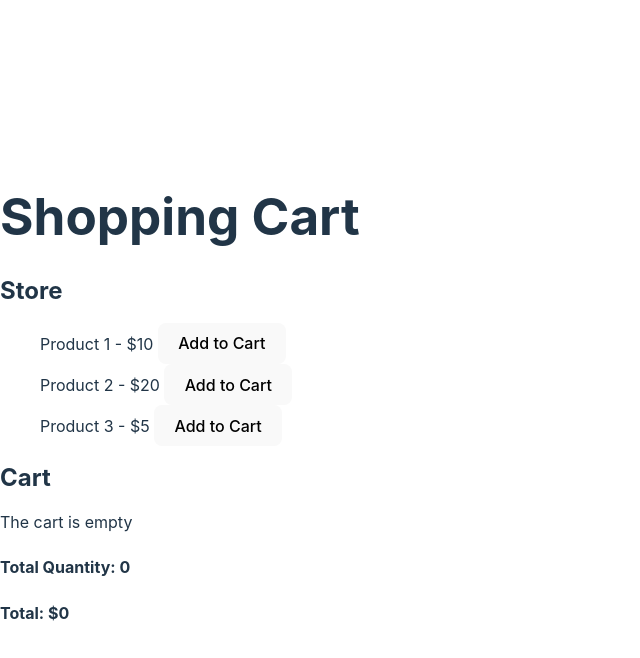
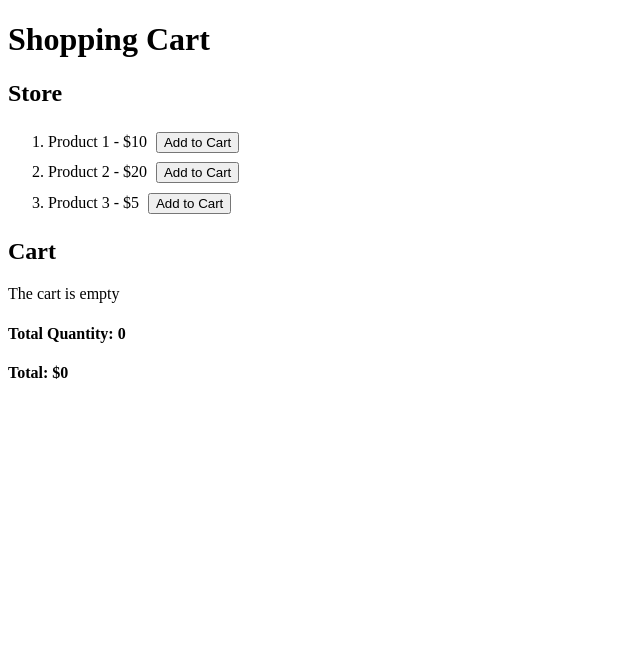
Before and after one commit to br8828982/react_cart_app, a React (Vite) app: page / in a window 1280 px wide. Shown: the top 658 px of the page, without its empty margins (0-640 px from the left). Built offline with nearby package versions, Linux system fonts and the light colour scheme.

Commit message:
Update index.css(Added basic css)

```diff
--- a/src/index.css
+++ b/src/index.css
@@ -1,74 +1,7 @@
-:root {
-  font-family: Inter, Avenir, Helvetica, Arial, sans-serif;
-  font-size: 16px;
-  line-height: 24px;
-  font-weight: 400;
-
-  color-scheme: light dark;
-  color: rgba(255, 255, 255, 0.87);
-  background-color: #242424;
-
-  font-synthesis: none;
-  text-rendering: optimizeLegibility;
-  -webkit-font-smoothing: antialiased;
-  -moz-osx-font-smoothing: grayscale;
-  -webkit-text-size-adjust: 100%;
-}
-
-a {
-  font-weight: 500;
-  color: #646cff;
-  text-decoration: inherit;
-}
-a:hover {
-  color: #535bf2;
-}
-
-body {
-  margin: 0;
-  display: flex;
-  place-items: center;
-  min-width: 320px;
-  min-height: 100vh;
-}
-
-h1 {
-  font-size: 3.2em;
-  line-height: 1.1;
-}
-
 button {
-  border-radius: 8px;
-  border: 1px solid transparent;
-  padding: 0.6em 1.2em;
-  font-size: 1em;
-  font-weight: 500;
-  font-family: inherit;
-  background-color: #1a1a1a;
-  cursor: pointer;
-  transition: border-color 0.25s;
-}
-button:hover {
-  border-color: #646cff;
-}
-button:focus,
-button:focus-visible {
-  outline: 4px auto -webkit-focus-ring-color;
+  margin: .3rem;
 }
 
 ul {
-  list-style-type: none;
+  list-style-type: number;
 }
-
-@media (prefers-color-scheme: light) {
-  :root {
-    color: #213547;
-    background-color: #ffffff;
-  }
-  a:hover {
-    color: #747bff;
-  }
-  button {
-    background-color: #f9f9f9;
-  }
-}
```
